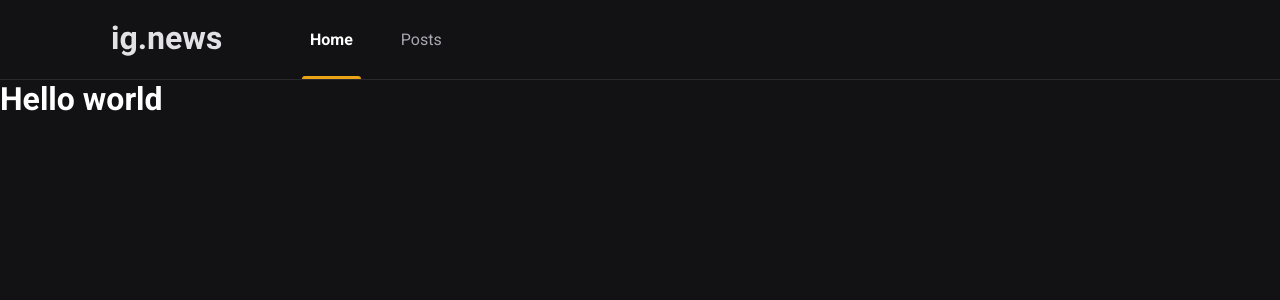
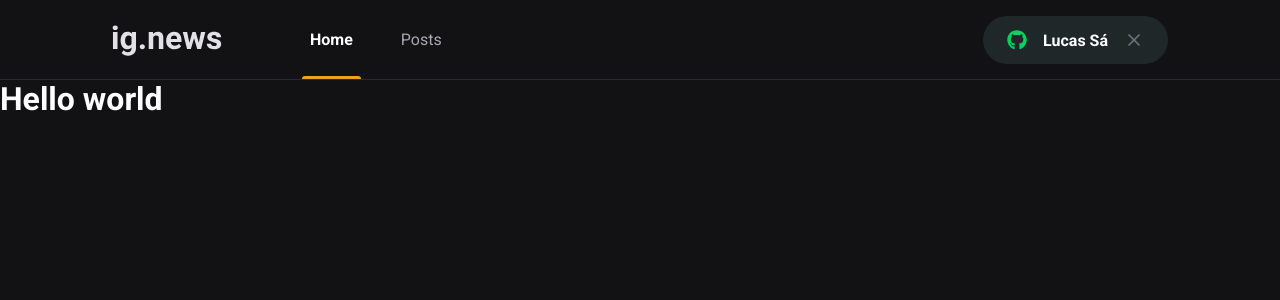
Before and after one commit to lucassodresa/ig-news, a Next.js app: page / in a window 1280 px wide. Shown: the top 300 px of the page. Built offline with nearby package versions, Linux system fonts and the light colour scheme.

Commit message:
Sign In Button Component

```diff
--- a/package.json
+++ b/package.json
@@ -12,6 +12,7 @@
     "next": "12.2.0",
     "react": "18.2.0",
     "react-dom": "18.2.0",
+    "react-icons": "^4.4.0",
     "sass": "^1.53.0"
   },
   "devDependencies": {
--- a/src/components/Header/index.tsx
+++ b/src/components/Header/index.tsx
@@ -1,13 +1,18 @@
+import { SigInButton } from "../SigInButton";
+import Image from "next/image";
 import styles from "./styles.module.scss";
+
 export const Header = () => {
   return (
     <header className={styles.headerContainer}>
       <div className={styles.headerContent}>
-        <img src="/images/logo.svg" alt="ig.news" />
+        <Image src="/images/logo.svg" alt="ig.news" width="110" height="31" />
         <nav>
           <a className={styles.active}>Home</a>
           <a>Posts</a>
         </nav>
+
+        <SigInButton />
       </div>
     </header>
   );
--- a/src/components/Header/styles.module.scss
+++ b/src/components/Header/styles.module.scss
@@ -50,4 +50,8 @@
       }
     }
   }
+
+  button {
+    margin-left: auto;
+  }
 }
--- /dev/null
+++ b/src/components/SigInButton/index.tsx
@@ -0,0 +1,19 @@
+import { FaGithub } from "react-icons/fa";
+import { FiX } from "react-icons/fi";
+import styles from "./styles.module.scss";
+export const SigInButton = () => {
+  const isUserLoggedIn = true;
+
+  return isUserLoggedIn ? (
+    <button type="button" className={styles.signInButton}>
+      <FaGithub color="#04d361" />
+      Lucas Sá
+      <FiX color="#737380" className={styles.closeIcon} />
+    </button>
+  ) : (
+    <button type="button" className={styles.signInButton}>
+      <FaGithub color="#eba417" />
+      Sign in with GitHub
+    </button>
+  );
+};
--- /dev/null
+++ b/src/components/SigInButton/styles.module.scss
@@ -0,0 +1,30 @@
+.signInButton {
+  height: 3rem;
+  border-radius: 3rem;
+  background: var(--gray-850);
+  border: 0;
+  padding: 0 1.5rem;
+  display: flex;
+  align-items: center;
+  justify-content: center;
+  color: var(--white);
+  font-weight: bold;
+
+  svg {
+    width: 20px;
+    height: 20px;
+  }
+
+  svg:first-child {
+    margin-right: 1rem;
+  }
+  transition: filter 0.2s;
+
+  svg.closeIcon {
+    margin-left: 1rem;
+  }
+
+  &:hover {
+    filter: brightness(0.8);
+  }
+}
--- a/src/styles/global.scss
+++ b/src/styles/global.scss
@@ -10,6 +10,7 @@
   --gray-100: #e1e1e6;
   --gray-300: #a8a8b3;
   --gray-800: #29292e;
+  --gray-850: #1f2729;
   --gray-900: #121214;
 
   --cyan-500: #61dafb;
```
Also changed, not shown: 1 other file (tests, documents, lock files or other folders).
